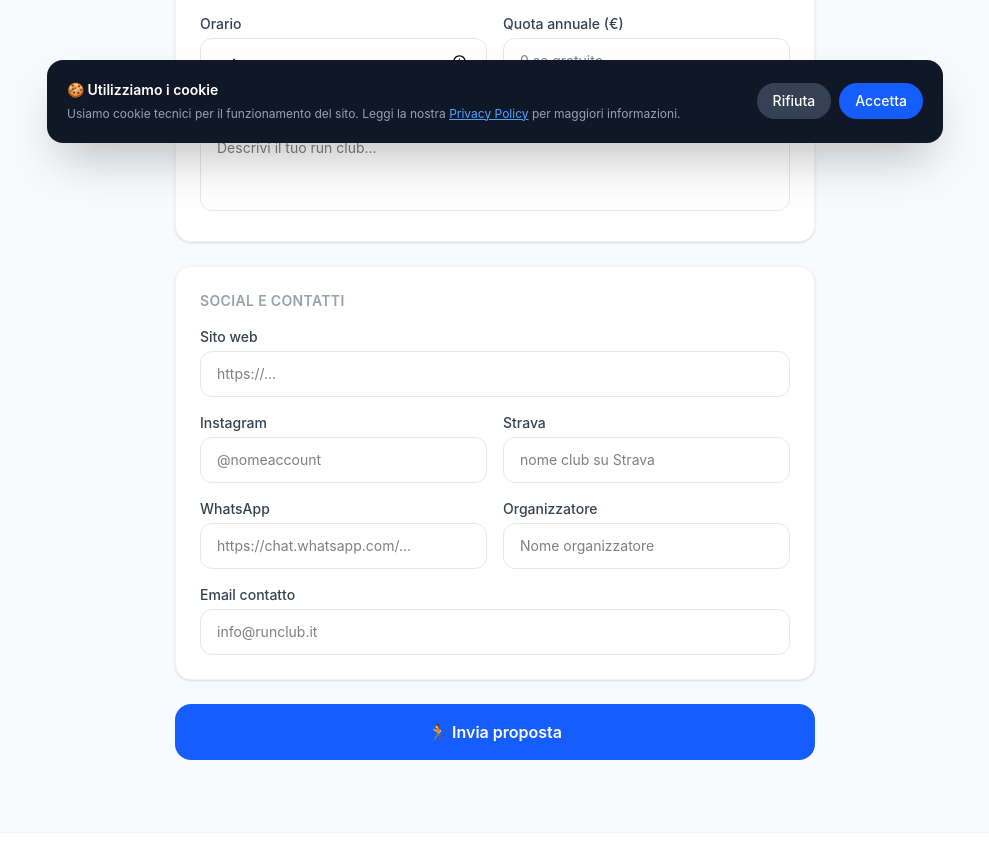
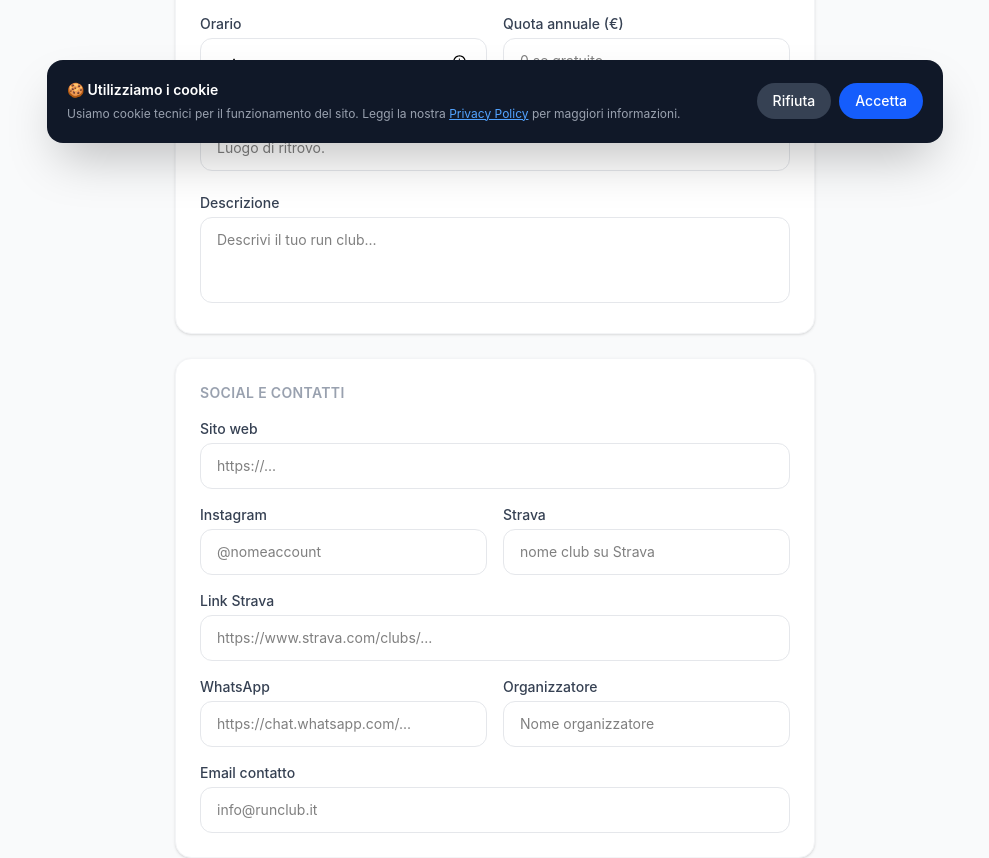
Before and after one commit to richbira/raceradar, a React (Vite) app: page /proponi-run-club in a window 1280 px wide. Shown: the part 641-1499 px from the top of the page, without its empty margins (145-1134 px from the left). Built offline with nearby package versions, Linux system fonts and the light colour scheme; no server answers.

Commit message:
edits on db and layout

```diff
--- a/src/lib/mapRunClub.ts
+++ b/src/lib/mapRunClub.ts
@@ -21,5 +21,7 @@ export function mapRunClub(r: RunClubRow): RunClub {
     strava: r.strava ?? undefined,
     organizer: r.organizer ?? undefined,
     contactEmail: r.contact_email ?? undefined,
+    stravaUrl: r.strava_url ?? undefined,
+    venue: r.venue ?? undefined,
   }
 }
--- a/src/pages/admin/AdminDashboard.tsx
+++ b/src/pages/admin/AdminDashboard.tsx
@@ -47,6 +47,7 @@ type PendingRunClub = {
   instagram: string | null
   whatsapp: string | null
   strava: string | null
+  strava_url: string | null
   submitted_at: string
 }
 
@@ -125,7 +126,7 @@ export default function AdminDashboard() {
       level: club.level, days: club.days, time: club.time, price_eur: club.price_eur,
       description: club.description, organizer: club.organizer,
       contact_email: club.contact_email, instagram: club.instagram,
-      whatsapp: club.whatsapp, strava: club.strava, status: 'approved',
+      whatsapp: club.whatsapp, strava: club.strava, strava_url: club.strava_url,status: 'approved',
     })
     await supabase.from('pending_run_clubs').delete().eq('id', club.id)
     setActionLoading(null)
--- a/src/pages/races/ProposeRace.tsx
+++ b/src/pages/races/ProposeRace.tsx
@@ -129,14 +129,6 @@ const toggleItem = (key: 'distances' | 'start_times', item: string) => {
         .from("flyers")
         .getPublicUrl(uploadData.path);
       flyer_url = urlData.publicUrl;
-    }
-
-    // Valida start_times
-      const timeRegex = /^\d{2}:\d{2}$/
-      const invalidTimes = form.start_times.filter(t => !timeRegex.test(t))
-      if (invalidTimes.length > 0) {
-        setError(`Formato orario non valido: ${invalidTimes.join(', ')}. Usa HH:MM`)
-      return
     }
 
     const { error } = await supabase.from("pending_races").insert({
@@ -330,6 +322,7 @@ const toggleItem = (key: 'distances' | 'start_times', item: string) => {
           </div>
 
           {/* Orari partenza */}
+{/* Orari partenza */}
 <div>
   <label className="text-sm font-medium text-gray-700 mb-2 block">Orari partenza</label>
 
@@ -338,7 +331,7 @@ const toggleItem = (key: 'distances' | 'start_times', item: string) => {
       ref={timeInputRef}
       type="time"
       className={inputClass}
-  onChange={(e) => {
+      onBlur={(e) => {
         const value = e.target.value
         if (value && !form.start_times.includes(value)) {
           setForm((prev) => ({ ...prev, start_times: [...prev.start_times, value] }))
@@ -348,7 +341,7 @@ const toggleItem = (key: 'distances' | 'start_times', item: string) => {
         }
       }}
     />
-    <span className="text-xs text-gray-400 whitespace-nowrap">Seleziona e aggiunge automaticamente</span>
+    <span className="text-xs text-gray-400 whitespace-nowrap">Conferma uscendo dal campo</span>
   </div>
 
   {form.start_times.length > 0 && (
--- a/src/pages/runClub/ProposeRunClub.tsx
+++ b/src/pages/runClub/ProposeRunClub.tsx
@@ -25,6 +25,8 @@ export default function ProposeRunClub() {
     instagram: '',
     whatsapp: '',
     strava: '',
+    strava_url: '',
+    venue: '',
     organizer: '',
     contact_email: '',
   })
@@ -64,6 +66,8 @@ export default function ProposeRunClub() {
       instagram: form.instagram || null,
       whatsapp: form.whatsapp || null,
       strava: form.strava || null,
+      strava_url: form.strava_url || null,
+      venue: form.venue || null,
       organizer: form.organizer || null,
       contact_email: form.contact_email || null,
       status: 'pending',
@@ -219,6 +223,17 @@ export default function ProposeRunClub() {
           </div>
 
           <div>
+            <label className="text-sm font-medium text-gray-700 mb-1 block">Venue</label>
+            <textarea
+              value={form.venue}
+              onChange={(e) => set('venue', e.target.value)}
+              placeholder="Luogo di ritrovo."
+              rows={1}
+              className="w-full border border-gray-200 rounded-xl px-4 py-3 text-sm focus:outline-none focus:ring-2 focus:ring-blue-400 resize-none"
+            />
+          </div>
+
+          <div>
             <label className="text-sm font-medium text-gray-700 mb-1 block">Descrizione</label>
             <textarea
               value={form.description}
@@ -248,6 +263,13 @@ export default function ProposeRunClub() {
               <label className="text-sm font-medium text-gray-700 mb-1 block">Strava</label>
               <input type="text" value={form.strava} onChange={(e) => set('strava', e.target.value)} placeholder="nome club su Strava" className="w-full border border-gray-200 rounded-xl px-4 py-3 text-sm focus:outline-none focus:ring-2 focus:ring-blue-400" />
             </div>
+          </div>
+
+          <div>
+            <label className="text-sm font-medium text-gray-700 mb-1 block">Link Strava</label>
+            <input type="url" value={form.strava_url} onChange={(e) => set('strava_url', e.target.value)}
+              placeholder="https://www.strava.com/clubs/..."
+              className="w-full border border-gray-200 rounded-xl px-4 py-3 text-sm focus:outline-none focus:ring-2 focus:ring-blue-400" />
           </div>
 
           <div className="grid grid-cols-2 gap-4">
--- a/src/pages/runClub/RunClubDetail.tsx
+++ b/src/pages/runClub/RunClubDetail.tsx
@@ -1,5 +1,4 @@
 import { useRunClub } from '../../hooks/useRunClub'
-import Header from '../../components/Header'
 import Footer from '../../components/Footer'
 import SkeletonCard from '../../components/SkeletonCard'
 import { useNavigate, useParams } from 'react-router-dom'
@@ -43,6 +42,7 @@ export default function RunClubDetail() {
           <span className="text-blue-200 text-sm font-medium uppercase tracking-wide">Run Club</span>
           <h1 className="text-3xl font-bold mt-1">{runClub.name}</h1>
           <p className="text-blue-100 mt-1">📍 {runClub.city}, {runClub.region}</p>
+          {runClub.venue && (<p className="text-blue-100 mt-1">📍 {runClub.venue}</p>)}
         </div>
       </div>
 
@@ -142,6 +142,7 @@ export default function RunClubDetail() {
                 <div>
                   <p className="font-medium text-sm">Strava</p>
                   <p className="text-xs text-gray-400">{runClub.strava}</p>
+                  <p className="text-xs text-gray-400">{runClub.stravaUrl}</p>
                 </div>
               </a>
             )}
--- a/src/types/database.ts
+++ b/src/types/database.ts
@@ -31,7 +31,7 @@ export type Database = {
           id: string
           instagram: string | null
           name: string
-          notes: string | null //da togliere
+          notes: string | null
           organizer: string | null
           price_eur: number | null
           price_note: string | null
@@ -123,8 +123,10 @@ export type Database = {
           region: string
           status: string | null
           strava: string | null
+          strava_url: string | null
           submitted_at: string | null
           time: string | null
+          venue: string | null
           website: string | null
           whatsapp: string | null
         }
@@ -143,8 +145,10 @@ export type Database = {
           region: string
           status?: string | null
           strava?: string | null
+          strava_url?: string | null
           submitted_at?: string | null
           time?: string | null
+          venue?: string | null
           website?: string | null
           whatsapp?: string | null
         }
@@ -163,8 +167,10 @@ export type Database = {
           region?: string
           status?: string | null
           strava?: string | null
+          strava_url?: string | null
           submitted_at?: string | null
           time?: string | null
+          venue?: string | null
           website?: string | null
           whatsapp?: string | null
         }
@@ -277,7 +283,9 @@ export type Database = {
           region: string
           status: string | null
           strava: string | null
+          strava_url: string | null
           time: string | null
+          venue: string | null
           website: string | null
           whatsapp: string | null
         }
@@ -297,7 +305,9 @@ export type Database = {
           region: string
           status?: string | null
           strava?: string | null
+          strava_url?: string | null
           time?: string | null
+          venue?: string | null
           website?: string | null
           whatsapp?: string | null
         }
@@ -317,7 +327,9 @@ export type Database = {
           region?: string
           status?: string | null
           strava?: string | null
+          strava_url?: string | null
           time?: string | null
+          venue?: string | null
           website?: string | null
           whatsapp?: string | null
         }
--- a/src/types/index.ts
+++ b/src/types/index.ts
@@ -93,6 +93,8 @@ export type RunClub = {
   instagram?: string
   whatsapp?: string
   strava?: string
+  stravaUrl?: string
+  venue?: string
   organizer?: string
   contactEmail?: string
   status?: string
```
Lines whose indentation alone changed are shown as unchanged.
